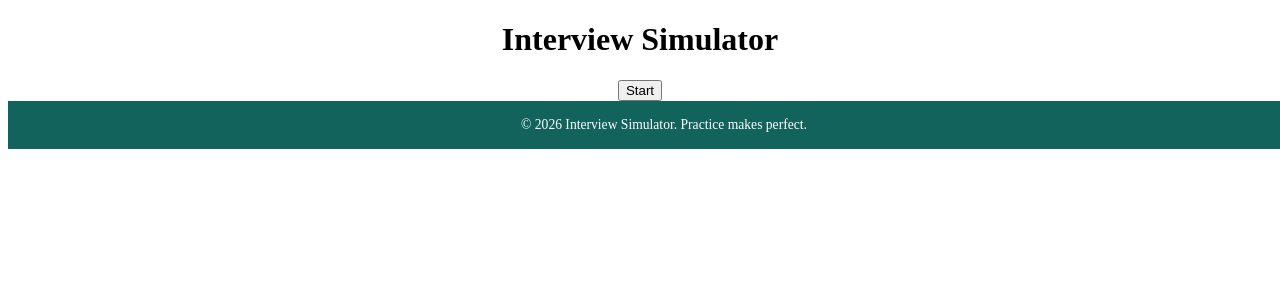
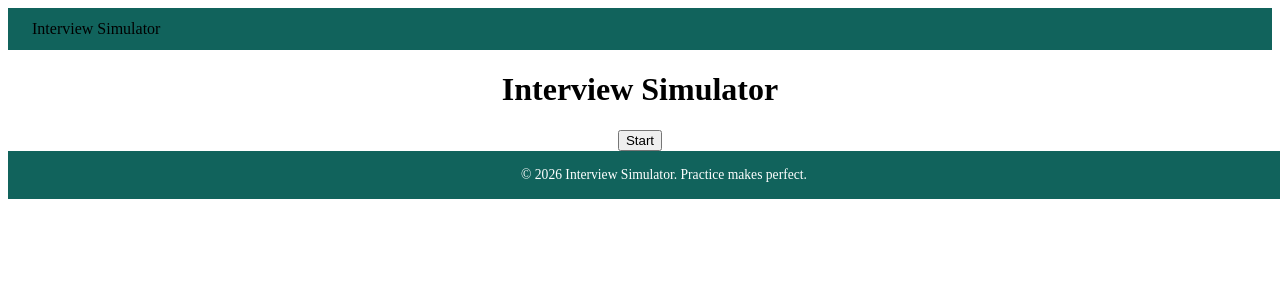
Before and after one commit to pujajathar/Interview-Simulator-App, a React (Vite) app: page / in a window 1280 px wide. Shown: the top 300 px of the page. Built offline with nearby package versions, Linux system fonts and the light colour scheme.

Commit message:
Added Header component to App

```diff
--- a/src/App.jsx
+++ b/src/App.jsx
@@ -5,12 +5,14 @@ import Interview from './components/Interview/Interview'
 import './App.css'
 import { Route, Routes } from 'react-router-dom'
 import Footer from './components/Footer/Footer'
+import Header from './components/Header/Header'
 
 function App() {
 
   return (
 
       <main>
+        <Header />
         <Routes>
           <Route path='/' element={ <HomePage />} />
           <Route path='/interview-setup' element={ <InterviewSetup />} />
```
